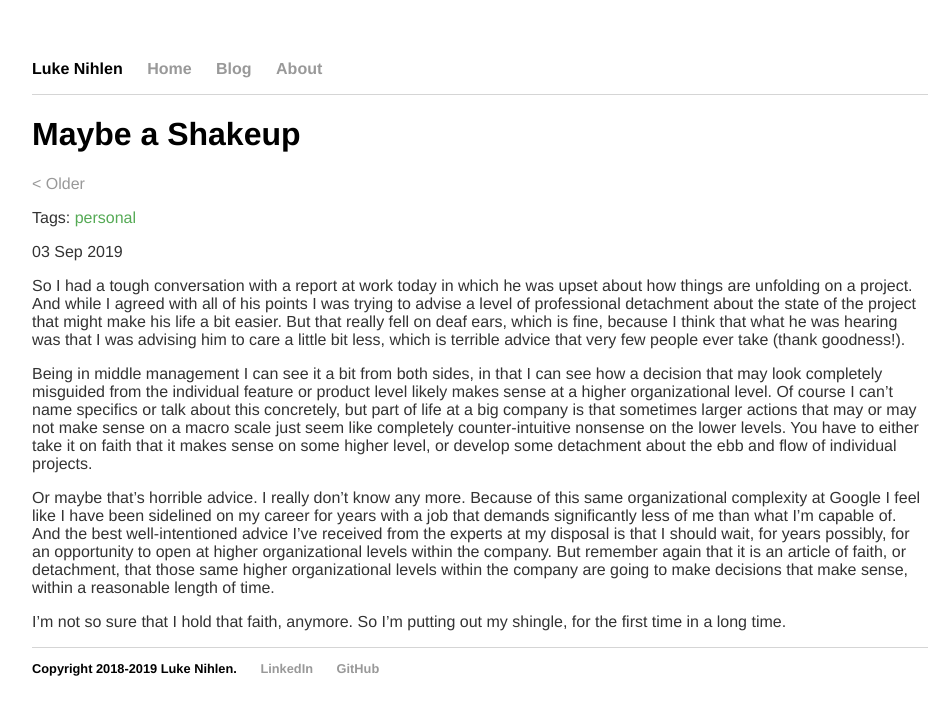
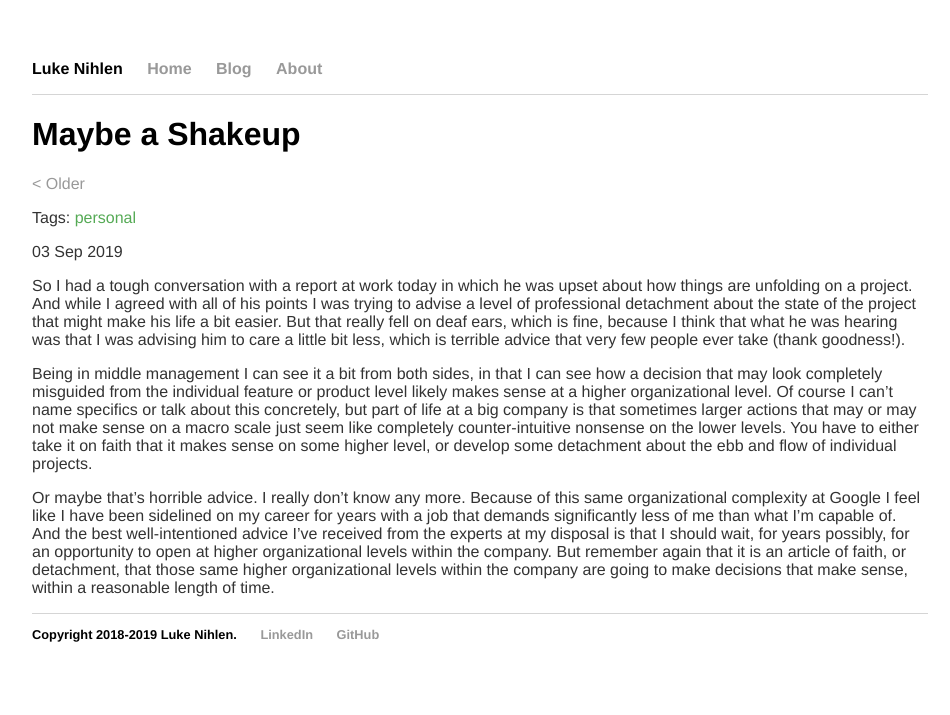
Before and after one commit to lnihlen/lnihlen.github.io, a Jekyll site: the page built from _posts/2019/09/2019-09-03-maybe-a-shakeup.md, in a window 1280 px wide. Shown: the top 715 px of the page, without its empty margins (160-1110 px from the left). Built offline with Jekyll 4.4.1, drawn with Linux system fonts in a browser that asks for light colours.

Commit message:
soften my last post

```diff
--- a/_posts/2019/09/2019-09-03-maybe-a-shakeup.md
+++ b/_posts/2019/09/2019-09-03-maybe-a-shakeup.md
@@ -24,5 +24,3 @@ capable of. And the best well-intentioned advice I've received from the experts
 for years possibly, for an opportunity to open at higher organizational levels within the company. But remember again
 that it is an article of faith, or detachment, that those same higher organizational levels within the company are going
 to make decisions that make sense, within a reasonable length of time.
-
-I'm not so sure that I hold that faith, anymore. So I'm putting out my shingle, for the first time in a long time.
```
